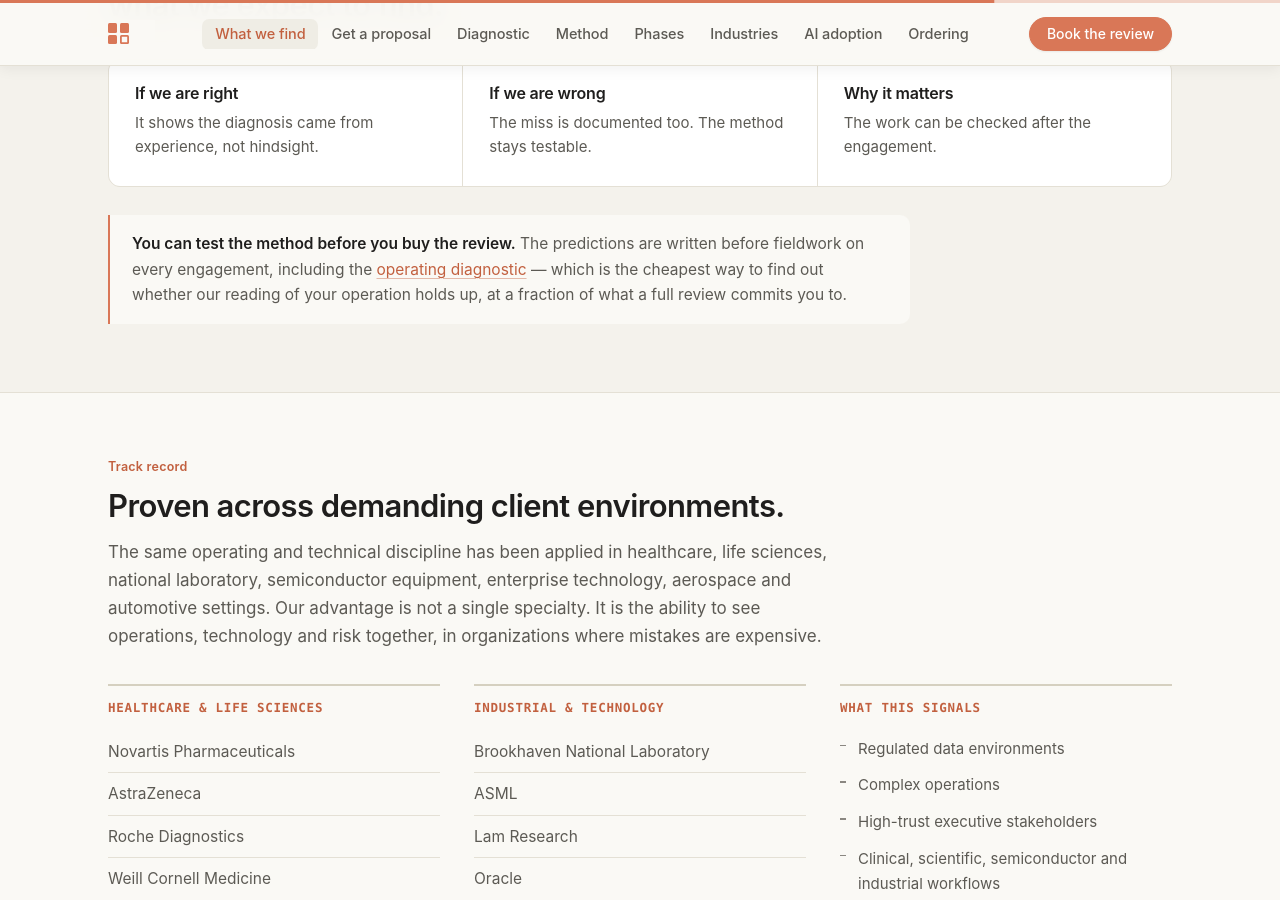
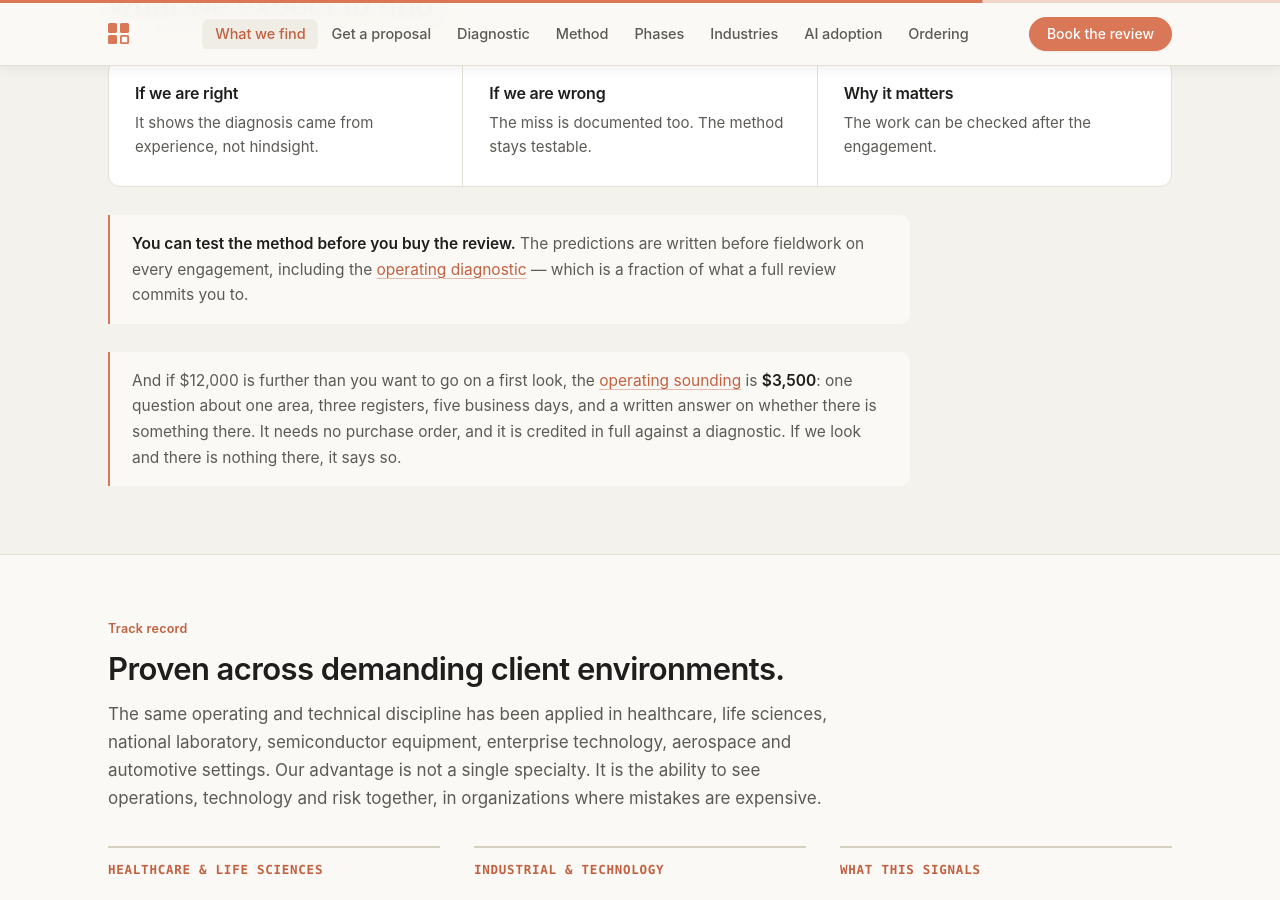
Before and after one commit to wirewalktech/AI-Extension, a Jekyll site: the page index.html, which Jekyll copies as it is, in a window 1280 px wide and 900 px high, scrolled down 10398 px. Built offline with Jekyll 4.4.1, drawn with Linux system fonts in a browser that asks for light colours.

Commit message:
Add the operating sounding at $3,500 — the missing rung below the diagnostic
The Operating Review track started cold at $12,000, which is a large first
cheque from someone who arrived via a search result. The sounding sits below it
and splits on SCOPE rather than depth -- one question about one area, three
registers, five business days -- so it cannot cannibalise the diagnostic: a
buyer who finds something in one area immediately wants to know what else they
have not looked at, and that is the diagnostic's own question.

  ai-sounding     $3,500   one area
  ai-diagnostic  $12,000   the whole operating system
  ai-review-unit $38,000   full examination

Credited in full against a diagnostic within 90 days, resolved SERVER-SIDE from
a paid ai-sounding order against the same email -- never from the browser, same
rule as the diagnostic credit, and matched on the exact SKU rather than LIKE so
a future 'sounding-board' cannot silently earn $3,500. Fails closed.

Deliberately needs no purchase order: at this size an owner or managing partner
authorises it directly, which is most of why the rung exists.

Note: with the 5% prepay the buyer pays $3,325 and is credited $3,500, so
starting with a sounding is $175 cheaper than going straight to the diagnostic.
In the buyer's favour and it makes 'credited in full' literally true.

'Start here' moves to the sounding; the diagnostic keeps 'Most commissioned' so
the ladder still reads as a ladder. FAQPage and the homepage offer catalogue
regenerated so the structured data matches what is actually sold.

Co-Authored-By: Claude Opus 5 <noreply@anthropic.com>
Claude-Session: https://claude.ai/code/session_01QBpvzzUp6VUoSqtkPD9YXJ

```diff
--- a/diagnostic/index.html
+++ b/diagnostic/index.html
@@ -201,6 +201,12 @@ footer a{color:var(--tx2)}
   </div>
 
   <h2>And if you go ahead</h2>
+  <p><b>Not ready for $12,000?</b> The <a class="ilink" href="/order/#catalog">operating
+  sounding</a> is $3,500 and answers a narrower question: one area, the one you are most
+  worried about, from three registers in five business days. It sizes nothing in money and
+  looks nowhere else &mdash; that is what this page is for &mdash; but it needs no purchase
+  order, and it is credited in full against this diagnostic within 90 days.</p>
+
   <p>The $12,000 is <b>credited in full</b> against a review, whenever you commission it. There is no
   deadline on that. If the diagnostic points somewhere worth going, it has cost you
   nothing.</p>
--- a/index.html
+++ b/index.html
@@ -697,6 +697,16 @@ nav.lk button.on .caret{transform:rotate(180deg);opacity:1}
     "@type": "Offer",
     "itemOffered": {
      "@type": "Service",
+     "name": "Operating sounding",
+     "description": "One question about one area, from three registers, in five business days."
+    },
+    "priceCurrency": "USD",
+    "price": "3500"
+   },
+   {
+    "@type": "Offer",
+    "itemOffered": {
+     "@type": "Service",
      "name": "Operating diagnostic",
      "description": "A short written answer to whether a full review is justified."
     },
@@ -1287,9 +1297,13 @@ nav.lk button.on .caret{transform:rotate(180deg);opacity:1}
   </div>
   <p class="rl"><b>You can test the method before you buy the review.</b> The predictions are
   written before fieldwork on every engagement, including the
-  <a class="ilink" href="/order/#catalog">operating diagnostic</a> &mdash; which is the
-  cheapest way to find out whether our reading of your operation holds up, at a fraction of
-  what a full review commits you to.</p>
+  <a class="ilink" href="/order/#catalog">operating diagnostic</a> &mdash; which is a
+  fraction of what a full review commits you to.</p>
+  <p class="rl">And if $12,000 is further than you want to go on a first look, the
+  <a class="ilink" href="/order/#catalog">operating sounding</a> is <b>$3,500</b>: one
+  question about one area, three registers, five business days, and a written answer on
+  whether there is something there. It needs no purchase order, and it is credited in full
+  against a diagnostic. If we look and there is nothing there, it says so.</p>
 </div></section>
 
 <section class="sec" id="credentials"><div class="wrap">
```
Also changed, not shown: order.html (+38 -2 lines).
